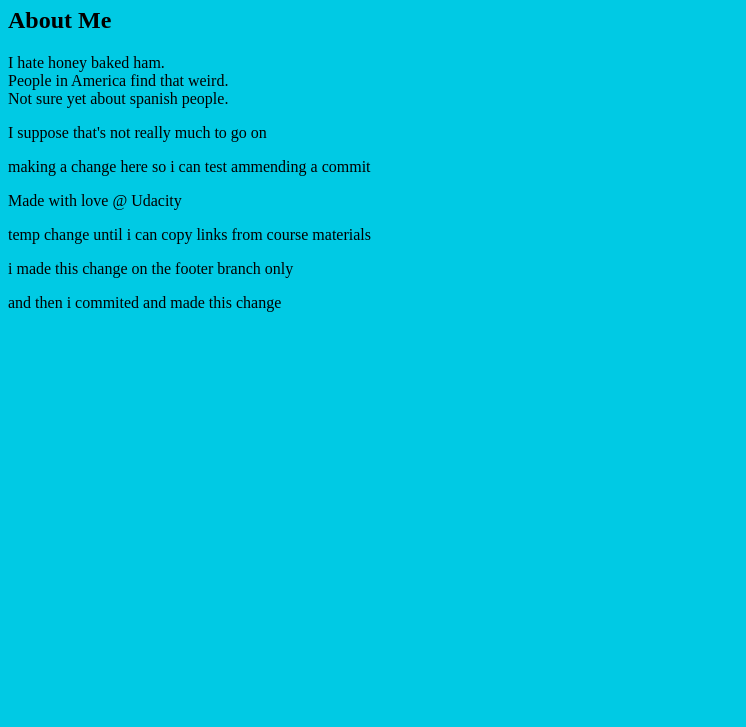
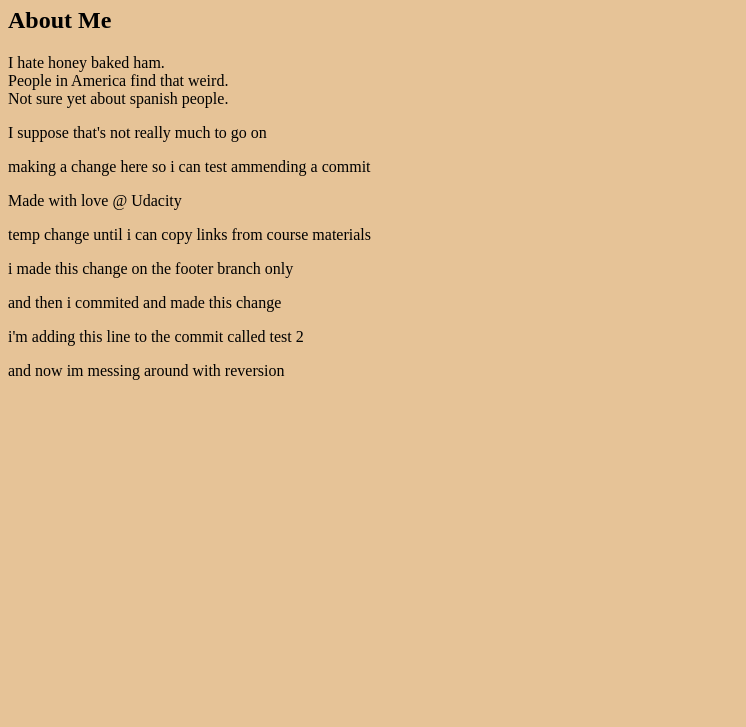
Before and after one commit to ZTsquared/Temporary-repo, a plain HTML site: page index.html in a window 1280 px wide. Shown: the part 73-800 px from the top of the page, without its empty margins (0-746 px from the left). Drawn offline with Linux system fonts and the light colour scheme.

Commit message:
recommiting everything the files that were pulled down to staging index in soft reset

```diff
--- a/css/app.css
+++ b/css/app.css
@@ -1,3 +1,3 @@
 body {
-    background-color: #00cae4;
+    background-color: #e6c397;
 }
--- a/index.html
+++ b/index.html
@@ -30,6 +30,8 @@
         <p>temp change until i can copy links from course materials</p>
         <p>i made this change on the footer branch only</p>
         <p>and then i commited and made this change</p>
+        <p>i'm adding this line to the commit called test 2</p>
+        <p>and now im messing around with reversion</p>
     </footer>
     <script src="js/app.js"></script>
 </body>
```
